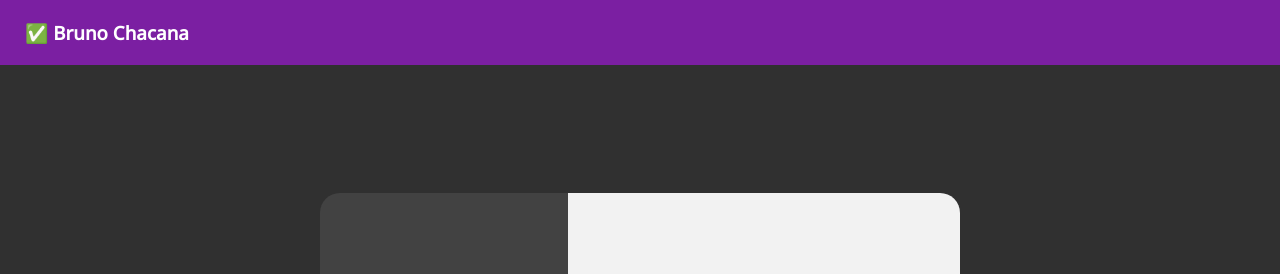
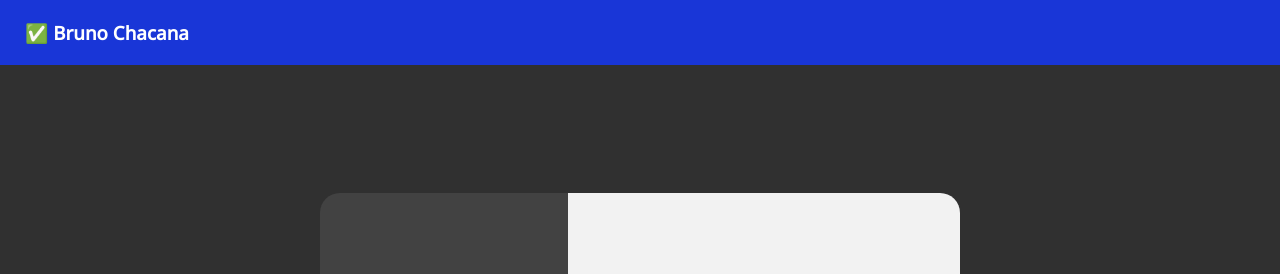
Before and after one commit to ChacanaBruno/Porfolio, a plain HTML site: page index.html in a window 1280 px wide. Shown: the top 274 px of the page. Drawn offline with nearby package versions, Linux system fonts and the light colour scheme.

Commit message:
Update estilos.css

```diff
--- a/estilos.css
+++ b/estilos.css
@@ -4,7 +4,7 @@ body{
 }
 header{
     height: 65px;
-    background-color: #7b1fa2;
+    background-color:hsl(231, 79%, 47%);
     color: white;
     display: flex;
     align-items: center;
```
